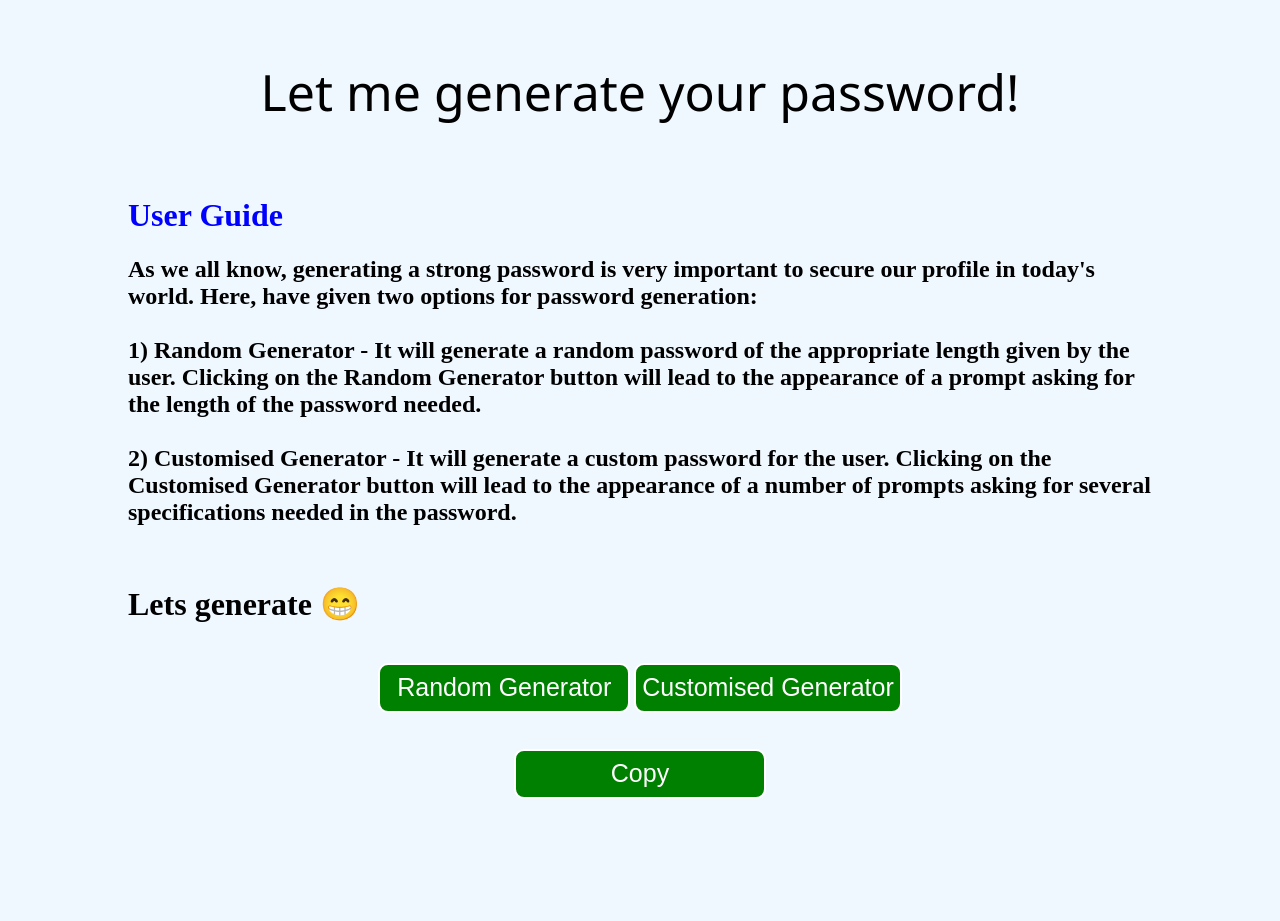
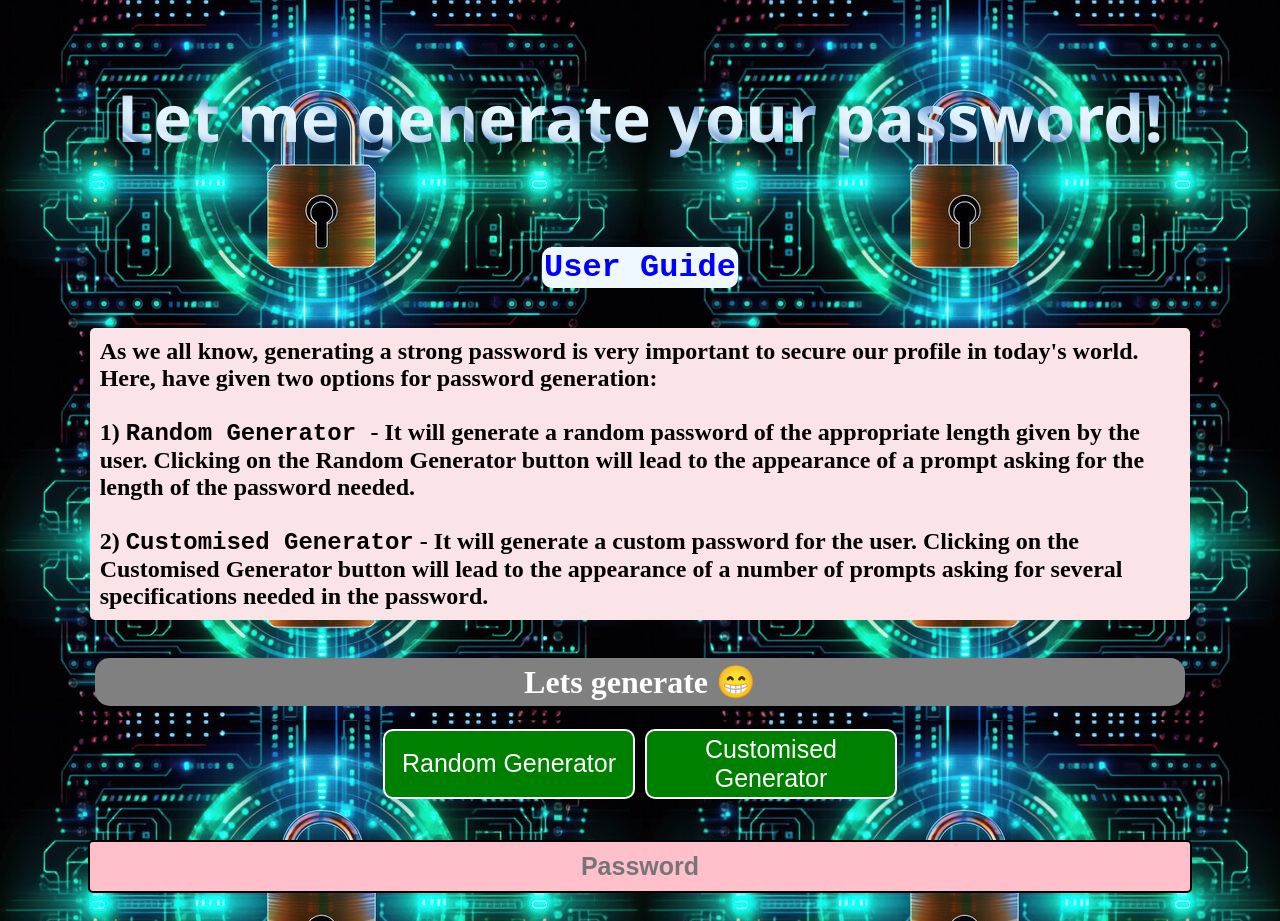
Before and after one commit to ANANDSYADAV/Password-Generator, a plain HTML site: page index.html in a window 1280 px wide. Before the commit the page ends 817 px from the top, so only its background shows below. Drawn offline with Linux system fonts and the light colour scheme; a web font is replaced by a local one.

Commit message:
made several changes in style

```diff
--- a/style.css
+++ b/style.css
@@ -1,20 +1,36 @@
+@import url('https://fonts.googleapis.com/css2?family=Martian+Mono:wght@600;800&family=Oswald:wght@700&display=swap');
+
 html {
+  height: 100%;
+  width: 100%;
+  background-image: url(lock.jpg);
+}
+
+html img {
+  object-fit: cover;
+}
+
+.body {
   height: 100%;
   width: 100%;
 }
 
-.BODY {
-  background: AliceBlue;
-  height: 90vh;
+span {
+  font-weight: 600;
+  font-family: 'Martian Mono', monospace;
+}
+
+h2 {
+  width: 90%;
+  padding: 10px;
+  background: #fbe4e8;
+  border-radius: 5px;
+
 }
 
 #container {
-  display: flex;
-  flex-direction: column;
-  flex-wrap: wrap;
-  width: 80vw;
-  background: AliceBlue;
   margin: auto;
+  width: 95%;
   align-items: center;
   justify-content: center;
   align-content: center;
@@ -23,41 +39,127 @@ html {
 }
 
 p {
-  font-size: 50px;
+  font-size: 65px;
+  font-weight: 900;
+  text-align: center;
+  word-break: break-word;
   font-family: 'Segoe UI', Tahoma, Geneva, Verdana, sans-serif;
+  background-image: url(image.avif);
+  background-position: center;
+  background-repeat: repeat;
+  background-size: contain;
+  background-clip: text;
+  -webkit-background-clip: text;
+  color: transparent;
+}
+
+h1 span {
+  background-color: aliceblue;
+  border-radius: 10px;
+  padding: 2px;
+}
+
+#generate {
+  padding: 5px;
+  color: white;
+  font-weight: 600;
+  background-color: gray;
+  border-radius: 15px;
+  width: 90%;
+  text-align: center;
+  margin: auto;
+}
+
+#button-holder {
+  display: flex;
+  flex-direction: row;
+  justify-content: center;
+  align-items: center;
 }
 
 button {
-  height: 50px;
+  height: 70px;
   border: white 2px solid;
   border-radius: 10px;
   font-size: 25px;
   background: green;
   color: white;
-  min-width: 252px;
+  margin: 5px;
+  width: 252px;
 }
 
 button:hover {
   color: black;
   background: yellow;
+  cursor: pointer;
+}
+
+#result {
+  display: flex;
+  flex-direction: column;
+  flex-wrap: wrap;
+  justify-content: center;
+  align-items: center;
+  margin: auto;
 }
 
 #passwordhold {
+  width: 90%;
+  text-align: center;
   border: 2px solid black;
   border-radius: 5px;
   font-size: 25px;
-  padding-left: 10px;
+  padding: 10px;
   background: pink;
   color: black;
   margin-bottom: 10px;
+  display: block;
   font-weight: 800;
+  word-break: break-word;
+}
+
+#result {
+  display: flex;
+  flex-direction: column;
+  flex-wrap: wrap;
+  justify-content: center;
+  align-items: center;
+}
+
+.guide {
+  display: flex;
+  flex-direction: column;
+  justify-content: center;
+  align-items: center;
+  margin: auto;
+  padding: auto;
+}
+
+#btn {
   display: none;
-  word-wrap: break-word;
+  background-color: green;
+  color: white;
+  font-size: 25px;
+  font-family: Verdana, Geneva, Tahoma, sans-serif;
+  height: 40px;
+  width: 100px;
+  margin: 0 auto;
+  cursor: pointer;
 }
+
+#btn:hover {
+  background-color: brown;
+}
+
 
 @media screen and (width <=650px) and (width > 390px) {
   button {
     width: 270px;
+  }
+
+  h2 {
+    margin: 0;
+    width: 90%;
   }
 
   #button-holder {
@@ -69,7 +171,7 @@ button:hover {
   }
 
   #container {
-    width: 80vw;
+    width: 95vw;
     margin: auto;
   }
 }
@@ -80,20 +182,53 @@ button:hover {
     margin: auto;
   }
 
+  #button-holder {
+    display: flex;
+    flex-direction: column;
+    justify-content: center;
+    align-items: center;
+    align-content: center;
+  }
+
+  h1 span {
+    font-size: 25px;
+  }
+
   button {
-    width: 100px;
+    width: 100%;
     height: 70px;
   }
 }
 
 @media screen and (width <=270px) {
   #container {
-    width: 98vw;
+    width: 90vw;
     margin: auto;
   }
 
+  p {
+    font-size: 35px;
+  }
+
+  h1 span {
+    font-size: 20px;
+  }
+
+  #button-holder {
+    display: flex;
+    flex-direction: column;
+    justify-content: center;
+    align-items: center;
+    align-content: center;
+    margin-left: 8px;
+  }
+
   button {
-    width: 60px;
+    padding: 2px;
+    margin: 0;
+    margin-top: 5px;
+    font-size: 20px;
+    max-width: 80vw;
     height: 70px;
   }
 }
```
